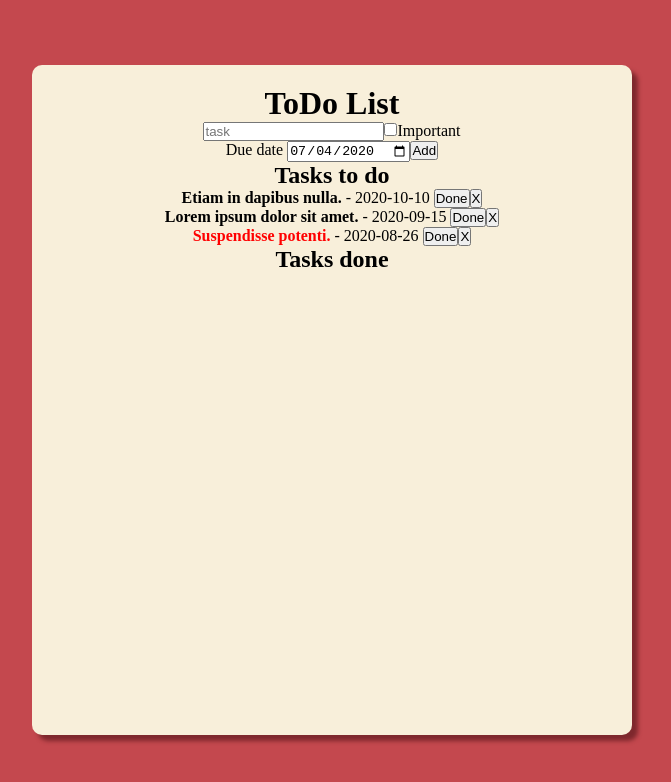
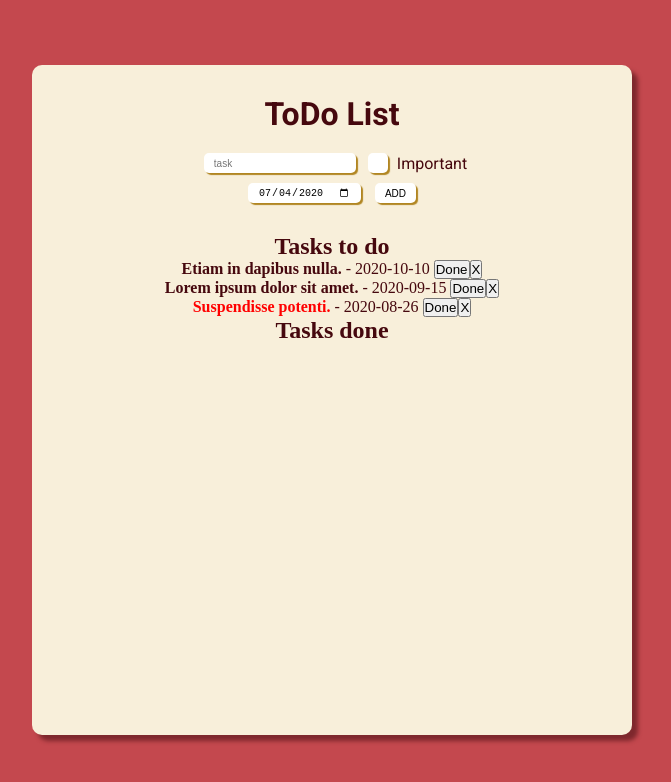
Before and after one commit to WieMon/to-do-app-react, a React (Create React App) app: page / in a window 1280 px wide. Shown: the top 782 px of the page, without its empty margins (308-979 px from the left). Built offline with nearby package versions, Linux system fonts and the light colour scheme.

Commit message:
Fix title Add styling for AddTask component

```diff
--- a/src/components/AddTask/AddTask.js
+++ b/src/components/AddTask/AddTask.js
@@ -1,5 +1,6 @@
 import React, { Component } from 'react';
 import PropTypes from 'prop-types';
+import './AddTask.scss';
 
 class AddTask extends Component {
   minDate = new Date().toISOString().slice(0,10);
@@ -54,14 +55,19 @@ class AddTask extends Component {
     maxDate = `${maxDate}-12-31`;
 
     return (
-      <div>
-        <input type='text' placeholder='task' value={this.state.text} onChange={this.handleText} />
-        <input type='checkbox' checked={this.state.checked} onChange={this.handleCheckbox} />
-        <label htmlFor='important'>Important</label>
-        <br />
-        <label htmlFor='date'>Due date </label>
-        <input type='date' value={this.state.date} min={this.minDate} max={this.maxDate} onChange={this.handleDate} />
-        <button onClick={this.handleClick}>Add</button>
+      <div className='AddTask'>
+        <div className='AddTask__wrapper'>
+          <input className='AddTask__input' type='text' placeholder='task' value={this.state.text} onChange={this.handleText} />
+          <div>
+            <input className='AddTask__checkbox' id='important' type='checkbox' checked={this.state.checked} onChange={this.handleCheckbox} />
+            <label className='AddTask__label' htmlFor='important'>Important</label>
+          </div>
+        </div>
+        <div className='AddTask__wrapper'>
+          <input className='AddTask__input' type='date' value={this.state.date} min={this.minDate} max={this.maxDate} onChange={this.handleDate} />
+          <button className='AddTask__btn' onClick={this.handleClick}>Add</button>
+        </div>
+
       </div>
     );
   }
--- a/src/components/AddTask/AddTask.scss
+++ b/src/components/AddTask/AddTask.scss
@@ -0,0 +1,91 @@
+@import '../../styles/global.scss';
+
+.AddTask {
+  display: flex;
+  flex-direction: column;
+  padding: 5px;
+  margin-bottom: 20px;
+  font-family: $font-one;
+  color: $color-three;
+}
+
+.AddTask__wrapper {
+  display: flex;
+  justify-content: center;
+  align-items: center;
+  margin: 5px;
+}
+
+.AddTask__input {
+  padding: 5px 10px;
+  margin: 0 7px;
+  height: 20px;
+  outline: none;
+  border: none;
+  border-radius: $radius;
+  box-shadow: 2px 2px 1px darken($color-one, 50%);
+  font-size: 10px;
+}
+
+.AddTask__checkbox {
+  opacity: 0;
+  & + .AddTask__label::after {
+    content: none;
+  }
+  &:checked + .AddTask__label::after {
+    content: '';
+  }
+  &:focus + .AddTask__label::before {
+    background-color: $color-two;
+  }
+}
+
+.AddTask__label {
+  position: relative;
+  padding-left: 21px;
+  &::before {
+    position: absolute;
+    top: -1px;
+    left: -15px;
+    content: '';
+    display: inline-block;
+    height: 20px;
+    width: 20px;
+    margin: 0 7px;
+    border: none;
+    background-color: $color_four;
+    border-radius: $radius;
+    box-shadow: 2px 2px 1px darken($color-one, 50%);
+  }
+  &::after {
+    position: absolute;
+    left: -10px;
+    top: 5px;
+    content: '';
+    display: inline-block;
+    height: 6px;
+    width: 9px;
+    margin: 0 7px;
+    color: $color-four;
+    border-left: 2px solid;
+    border-bottom: 2px solid;
+    transform: rotate(-45deg);
+  }
+}
+
+.AddTask__btn {
+  padding: 3px 10px;
+  margin: 0 7px;
+  height: 20px;
+  border: none;
+  background-color: $color-four;
+  box-shadow: 2px 2px 1px darken($color-one, 50%);
+  border-radius: $radius;
+  text-transform: uppercase;
+  font-size: 10px;
+  &:hover {
+    box-shadow: 2px 2px 1px $color-two;
+    color: $color-two;
+    cursor: pointer;
+  }
+}
--- a/src/components/App/App.js
+++ b/src/components/App/App.js
@@ -76,7 +76,7 @@ class App extends Component {
   render() {
     return (
       <div className='App'>
-        <h1>ToDo List</h1>
+        <h1 className='App__title'>ToDo List</h1>
         <AddTask add={this.addTask} />
         <TaskList tasks={this.state.tasks} change={this.changeTaskStatus} delete={this.deleteTask} />
       </div>
--- a/src/components/App/App.scss
+++ b/src/components/App/App.scss
@@ -3,6 +3,7 @@
 .App {
   display: flex;
   flex-direction: column;
+
   padding: 20px;
   text-align: center;
   width: 600px;
@@ -11,6 +12,13 @@
   overflow-y: scroll;
   border-radius: 10px;
   box-shadow: 6px 6px 4px darken($color-two, 20%);
+}
+
+.App__title {
+  padding: 10px;
+  font-family: $font-one;
+  font-size: 2em;
+
 }
 
 ::-webkit-scrollbar {
--- a/src/styles/global.scss
+++ b/src/styles/global.scss
@@ -17,4 +17,5 @@ body {
   align-items: center;
   justify-content: center;
   height: 100%;
+  color: $color-three;
 }
--- a/src/styles/settings.scss
+++ b/src/styles/settings.scss
@@ -2,5 +2,8 @@
 
 $color-one: #f8efda;
 $color-two: #c4484e;
+$color-three:#46080e;
+$color-four: #fff;
 $font-one: 'Roboto', sans-serif;
 $font-two: 'Indie Flower', cursive;
+$radius: 5px;
```
